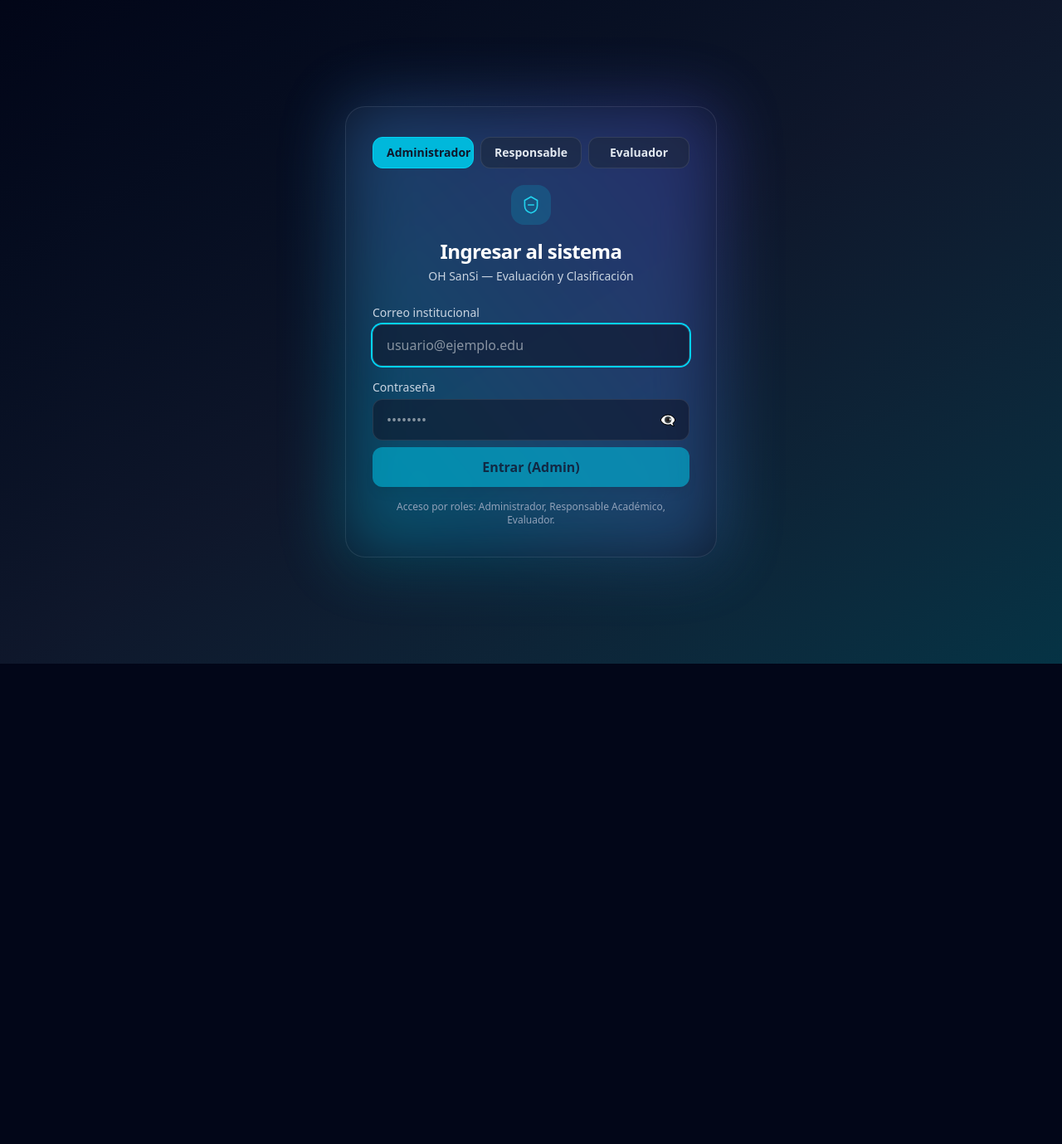
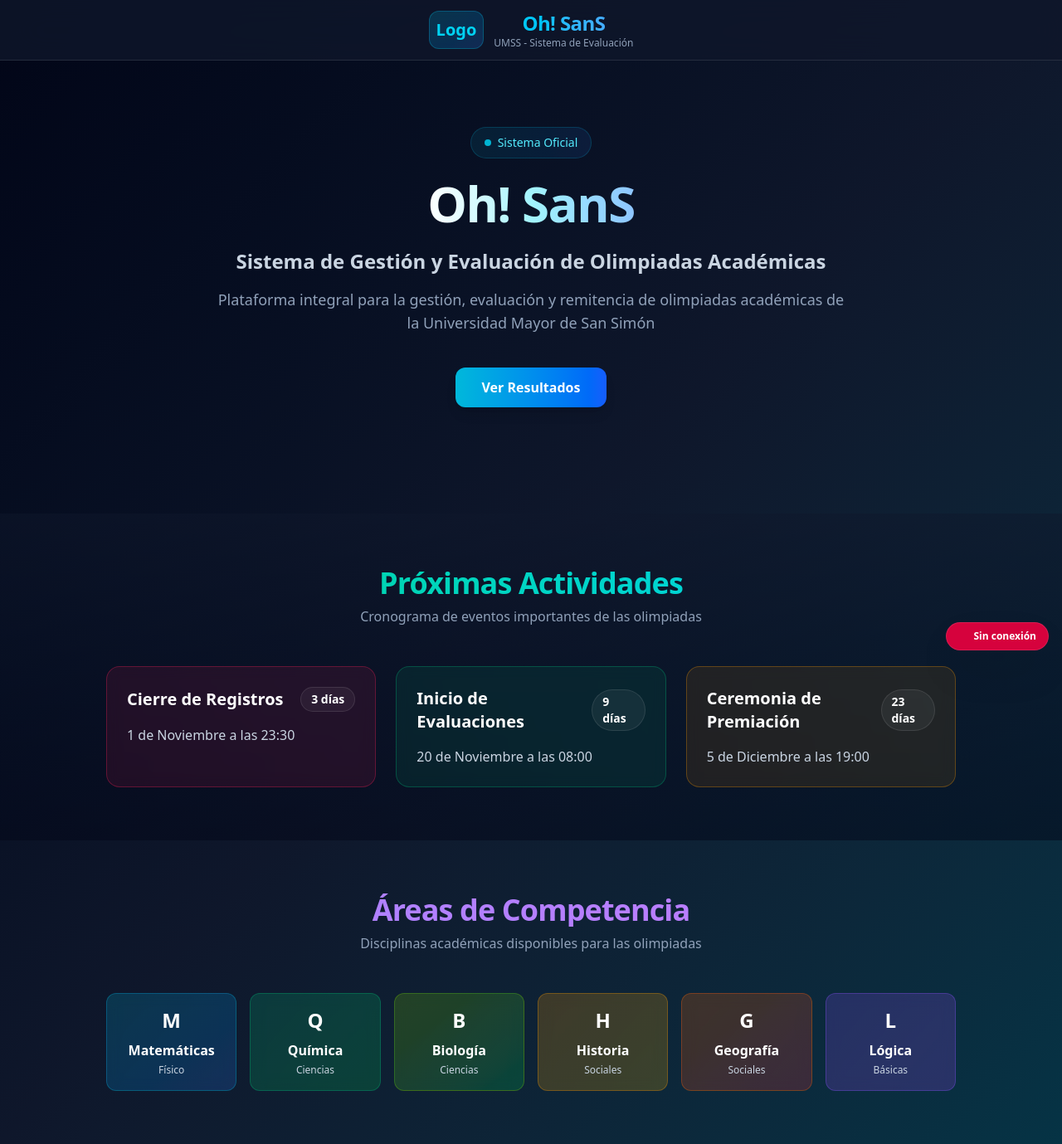
Before and after one commit to LuisHerlan7/Olimpiadas-Front, a React (Vite) app: page / in a window 1280 px wide. Before the commit this address led to /login. Shown: the whole page at 83% size. Before the commit the page ends 800 px from the top, so only its background shows below. Built offline with nearby package versions, Linux system fonts and the light colour scheme; no server answers.

Commit message:
homepage hecha, falta mejorar

```diff
--- a/src/App.tsx
+++ b/src/App.tsx
@@ -2,6 +2,7 @@
 import { BrowserRouter, Routes, Route, Navigate } from "react-router-dom";
 import AuthProvider from "./context/AuthProvider";
 
+import HomePage from "./pages/Home/HomePage";
 import AdminResponsablesList from "./pages/admin/responsables/List";
 import AdminResponsableForm from "./pages/admin/responsables/Form";
 
@@ -46,11 +47,11 @@
           </Route>
 
           {/* Público */}
+          <Route path="/" element={<HomePage />} />
           <Route path="/no-autorizado" element={<NotAuth />} />
-
           {/* Protegido (logueado) */}
           <Route element={<RequireAuth />}>
-            <Route path="/" element={<Dashboard />} />
+            <Route path="/dashboard" element={<Dashboard />} />
             <Route path="/dashboard" element={<Dashboard />} />
 
             {/* ADMINISTRADOR */}
--- /dev/null
+++ b/src/pages/Home/HomePage.tsx
@@ -0,0 +1,201 @@
+// src/pages/HomePage.tsx
+import { useEffect, useState } from "react";
+import { Link } from "react-router-dom";
+
+type Conn = "checking" | "ok" | "error";
+
+type Area = {
+  name: string;
+  subject: string;
+  color: string;
+};
+
+type Activity = {
+  title: string;
+  date: string;
+  days: string;
+  color: string;
+};
+
+export default function HomePage() {
+  const [conn, setConn] = useState<Conn>("checking");
+
+  useEffect(() => {
+    let mounted = true;
+    const check = async () => {
+      try {
+        const res = await fetch("/api/ping");
+        if (!mounted) return;
+        setConn(res.status === 200 ? "ok" : "error");
+      } catch {
+        if (!mounted) return;
+        setConn("error");
+      }
+    };
+    check();
+    const id = setInterval(check, 10000);
+    return () => {
+      mounted = false;
+      clearInterval(id);
+    };
+  }, []);
+
+  // Definición de areas con tipos
+  const areas: Area[] = [
+    { name: "Matemáticas", subject: "Físico", color: "bg-gradient-to-br from-cyan-500/20 to-blue-500/20 border-cyan-500/30" },
+    { name: "Química", subject: "Ciencias", color: "bg-gradient-to-br from-emerald-500/20 to-green-500/20 border-emerald-500/30" },
+    { name: "Biología", subject: "Ciencias", color: "bg-gradient-to-br from-lime-500/20 to-green-500/20 border-lime-500/30" },
+    { name: "Historia", subject: "Sociales", color: "bg-gradient-to-br from-amber-500/20 to-yellow-500/20 border-amber-500/30" },
+    { name: "Geografía", subject: "Sociales", color: "bg-gradient-to-br from-orange-500/20 to-red-500/20 border-orange-500/30" },
+    { name: "Lógica", subject: "Básicas", color: "bg-gradient-to-br from-violet-500/20 to-purple-500/20 border-violet-500/30" }
+  ];
+
+  // Definición de activities con tipos
+  const activities: Activity[] = [
+    {
+      title: "Cierre de Registros",
+      date: "1 de Noviembre a las 23:30",
+      days: "3 días",
+      color: "border-rose-500/30 bg-rose-500/10"
+    },
+    {
+      title: "Inicio de Evaluaciones",
+      date: "20 de Noviembre a las 08:00",
+      days: "9 días",
+      color: "border-emerald-500/30 bg-emerald-500/10"
+    },
+    {
+      title: "Ceremonia de Premiación",
+      date: "5 de Diciembre a las 19:00",
+      days: "23 días",
+      color: "border-amber-500/30 bg-amber-500/10"
+    }
+  ];
+
+  return (
+    <div className="min-h-screen bg-gradient-to-br from-slate-950 via-slate-900 to-cyan-950 text-white">
+      {/* Header */}
+      <header className="sticky top-0 z-50 bg-slate-900/80 backdrop-blur-xl border-b border-white/10">
+        <div className="container mx-auto px-4 py-3">
+          <div className="flex items-center justify-center">
+            <div className="flex items-center gap-3">
+              <div className="p-2 rounded-xl bg-gradient-to-br from-cyan-500/20 to-blue-500/20 border border-cyan-500/30">
+                {/* Aquí podrías poner tu logo en svg o imagen */}
+                <span className="text-cyan-400 font-bold text-xl">Logo</span>
+              </div>
+              <div className="text-center">
+                <h1 className="text-2xl font-black tracking-tight bg-gradient-to-r from-cyan-400 to-blue-400 bg-clip-text text-transparent">
+                  Oh! SanS
+                </h1>
+                <p className="text-xs text-slate-400 font-medium">UMSS - Sistema de Evaluación</p>
+              </div>
+            </div>
+          </div>
+        </div>
+      </header>
+
+      {/* Hero Section */}
+      <section className="relative overflow-hidden px-4 py-12 md:py-20">
+        <div className="relative container mx-auto max-w-6xl">
+          <div className="text-center mb-12">
+            <div className="inline-flex items-center gap-2 mb-6 px-4 py-2 rounded-full bg-gradient-to-r from-cyan-500/10 to-blue-500/10 border border-cyan-500/20">
+              <span className="h-2 w-2 rounded-full bg-cyan-400 animate-pulse" />
+              <span className="text-sm font-medium text-cyan-300">Sistema Oficial</span>
+            </div>
+
+            <h1 className="text-4xl md:text-6xl font-black mb-6 tracking-tight">
+              <span className="bg-gradient-to-r from-white via-cyan-200 to-blue-300 bg-clip-text text-transparent">
+                Oh! SanS
+              </span>
+            </h1>
+
+            <h2 className="text-xl md:text-2xl font-bold text-slate-300 mb-4">
+              Sistema de Gestión y Evaluación de Olimpiadas Académicas
+            </h2>
+
+            <p className="text-lg text-slate-400 max-w-3xl mx-auto mb-10">
+              Plataforma integral para la gestión, evaluación y remitencia de olimpiadas académicas de la Universidad Mayor de San Simón
+            </p>
+
+            <div className="flex flex-wrap gap-4 justify-center">
+              <Link
+                to="/resultados"
+                className="inline-flex items-center gap-2 px-8 py-3 rounded-xl bg-gradient-to-r from-cyan-500 to-blue-600 text-white font-bold shadow-lg hover:shadow-cyan-500/25 transition-all hover:-translate-y-0.5"
+              >
+                {/* Aquí ícono de ojo o similar (puedes usar una imagen o SVG simple) */}
+                <span>Ver Resultados</span>
+              </Link>
+            </div>
+          </div>
+        </div>
+      </section>
+
+      {/* Próximas Actividades */}
+      <section className="px-4 py-16 bg-gradient-to-b from-slate-900/50 to-slate-950/50">
+        <div className="container mx-auto max-w-6xl">
+          <div className="text-center mb-12">
+            <h2 className="text-3xl md:text-4xl font-black tracking-tight text-transparent bg-clip-text bg-gradient-to-r from-emerald-400 to-cyan-400">
+              Próximas Actividades
+            </h2>
+            <p className="text-slate-400 mt-2">Cronograma de eventos importantes de las olimpiadas</p>
+          </div>
+
+          <div className="grid grid-cols-1 md:grid-cols-3 gap-6 max-w-5xl mx-auto">
+            {activities.map((activity, index) => (
+              <div
+                key={index}
+                className={`rounded-2xl border ${activity.color} p-6 backdrop-blur-sm hover:border-opacity-50 transition-all`}
+              >
+                <div className="flex items-center justify-between mb-4">
+                  <h3 className="text-xl font-bold text-white">{activity.title}</h3>
+                  <span className="px-3 py-1 rounded-full text-sm font-semibold bg-white/5 border border-white/10 text-white">
+                    {activity.days}
+                  </span>
+                </div>
+                <p className="text-slate-300">{activity.date}</p>
+              </div>
+            ))}
+          </div>
+        </div>
+      </section>
+
+      {/* Áreas de Competencia */}
+      <section className="px-4 py-16">
+        <div className="container mx-auto max-w-6xl">
+          <div className="text-center mb-12">
+            <h2 className="text-3xl md:text-4xl font-black tracking-tight text-transparent bg-clip-text bg-gradient-to-r from-violet-400 to-purple-400">
+              Áreas de Competencia
+            </h2>
+            <p className="text-slate-400 mt-2">Disciplinas académicas disponibles para las olimpiadas</p>
+          </div>
+
+          <div className="grid grid-cols-2 md:grid-cols-3 lg:grid-cols-6 gap-4 max-w-5xl mx-auto">
+            {areas.map((area, index) => (
+              <div
+                key={index}
+                className={`rounded-xl ${area.color} p-4 text-center border backdrop-blur-sm hover:border-opacity-60 transition-all group`}
+              >
+                <div className="text-2xl font-black text-white mb-2 group-hover:scale-110 transition-transform">
+                  {area.name.charAt(0)}
+                </div>
+                <h4 className="font-bold text-white mb-1">{area.name}</h4>
+                <p className="text-xs text-slate-300">{area.subject}</p>
+              </div>
+            ))}
+          </div>
+        </div>
+      </section>
+
+      {/* Badge de conexión */}
+      <div
+        className={`fixed bottom-4 right-4 z-50 flex items-center gap-2 rounded-full px-3.5 py-2 text-white shadow-2xl border border-white/10 backdrop-blur-sm
+          ${conn === "ok" ? "bg-emerald-600/90" : conn === "error" ? "bg-rose-600/90" : "bg-amber-500/90"}`}
+      >
+        <span className={`h-2.5 w-2.5 rounded-full ${conn === "checking" ? "animate-pulse" : ""}`} />
+        <span className="text-xs font-semibold">
+          {conn === "ok" ? "Conectado" : conn === "error" ? "Sin conexión" : "Verificando..."}
+        </span>
+      </div>
+    </div>
+  );
+}
```
